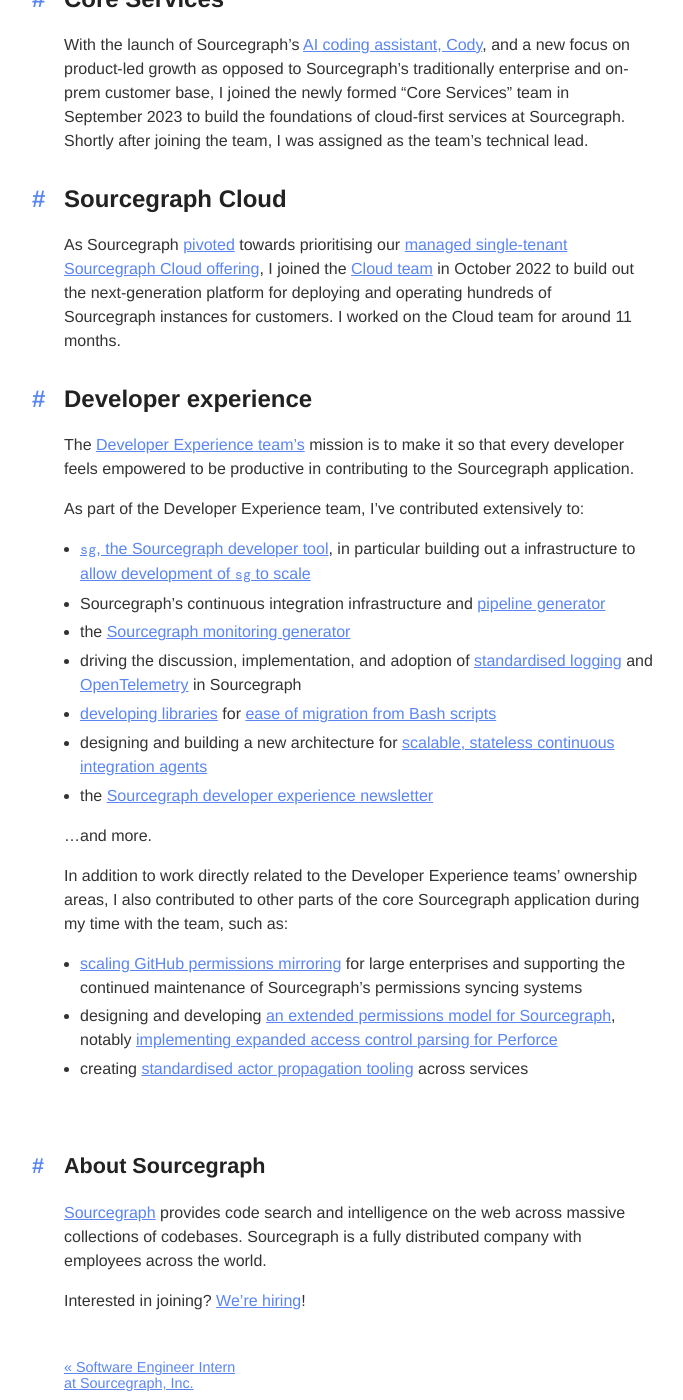
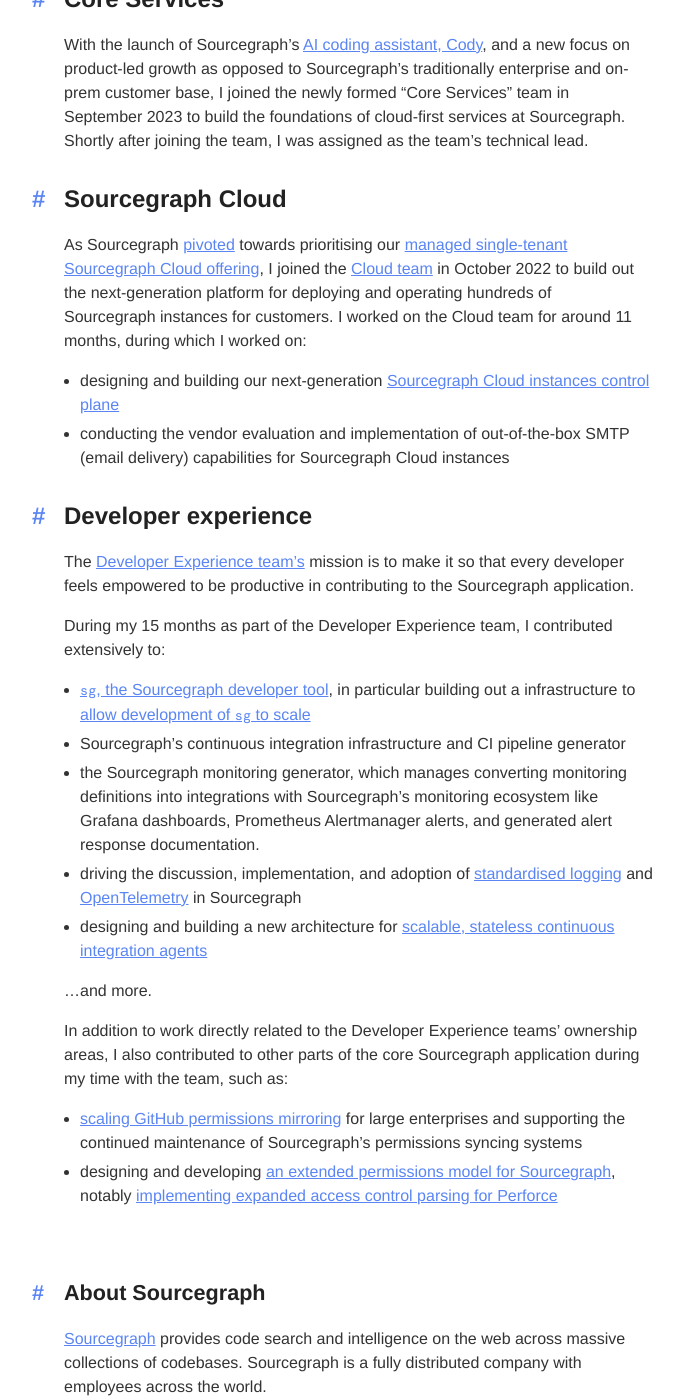
Before and after one commit to bobheadxi/bobheadxi.github.io, a Jekyll site: the page built from content/_experience/2021-7-5-sourcegraph.md, in a window 1280 px wide and 1400 px high, scrolled down 641 px. Shown: the whole window, without its empty margins (288-971 px from the left). Built offline with Jekyll 4.4.1, drawn with Linux system fonts in a browser that asks for light colours; nearby versions of some CDN libraries; emoji names are drawn with the system emoji font; some web fonts are replaced; a style sheet for code colours, icons or effects is not loaded.

Commit message:
fixup highlighted experience

```diff
--- a/content/_experience/2021-7-5-sourcegraph.md
+++ b/content/_experience/2021-7-5-sourcegraph.md
@@ -25,21 +25,22 @@
 
 ## Sourcegraph Cloud
 
-As Sourcegraph [pivoted](https://about.sourcegraph.com/blog/single-tenant-cloud) towards prioritising our [managed single-tenant Sourcegraph Cloud offering](https://docs.sourcegraph.com/cloud), I joined the [Cloud team](https://handbook.sourcegraph.com/departments/cloud/) in October 2022 to build out the next-generation platform for deploying and operating hundreds of Sourcegraph instances for customers. I worked on the Cloud team for around 11 months.
+As Sourcegraph [pivoted](https://about.sourcegraph.com/blog/single-tenant-cloud) towards prioritising our [managed single-tenant Sourcegraph Cloud offering](https://docs.sourcegraph.com/cloud), I joined the [Cloud team](https://handbook.sourcegraph.com/departments/cloud/) in October 2022 to build out the next-generation platform for deploying and operating hundreds of Sourcegraph instances for customers. I worked on the Cloud team for around 11 months, during which I worked on:
+
+- designing and building our next-generation [Sourcegraph Cloud instances control plane](../_posts/2024-6-20-multi-single-tenant.md)
+- conducting the vendor evaluation and implementation of out-of-the-box SMTP (email delivery) capabilities for Sourcegraph Cloud instances
 
 ## Developer experience
 
 The [Developer Experience team's](https://handbook.sourcegraph.com/departments/product-engineering/engineering/enablement/dev-experience) mission is to make it so that every developer feels empowered to be productive in contributing to the Sourcegraph application.
 
-As part of the Developer Experience team, I've contributed extensively to:
+During my 15 months as part of the Developer Experience team, I contributed extensively to:
 
 - [`sg`, the Sourcegraph developer tool](https://docs.sourcegraph.com/dev/background-information/sg), in particular building out a infrastructure to [allow development of `sg` to scale](../_posts/2022-10-10-investing-in-development-of-devx.md)
-- Sourcegraph's continuous integration infrastructure and [pipeline generator](https://sourcegraph.com/notebooks/Tm90ZWJvb2s6MTE3)
-- the [Sourcegraph monitoring generator](https://docs.sourcegraph.com/dev/background-information/observability/monitoring-generator)
+- Sourcegraph's continuous integration infrastructure and CI pipeline generator
+- the Sourcegraph monitoring generator, which manages converting monitoring definitions into integrations with Sourcegraph's monitoring ecosystem like Grafana dashboards, Prometheus Alertmanager alerts, and generated alert response documentation.
 - driving the discussion, implementation, and adoption of [standardised logging](https://github.com/sourcegraph/sourcegraph/pull/33956) and [OpenTelemetry](https://github.com/sourcegraph/sourcegraph/issues/39397) in Sourcegraph
-- [developing libraries](https://github.com/sourcegraph/run) for [ease of migration from Bash scripts](https://github.com/sourcegraph/sourcegraph/blob/main/doc/dev/adr/1652433602-use-go-for-scripting.md)
 - designing and building a new architecture for [scalable, stateless continuous integration agents](../_posts/2022-4-18-stateless-ci.md)
-- the [Sourcegraph developer experience newsletter](https://handbook.sourcegraph.com/departments/product-engineering/engineering/enablement/dev-experience/newsletter)
 
 ...and more.
 
@@ -47,7 +48,6 @@
 
 - [scaling GitHub permissions mirroring](../_posts/2021-10-8-mirroring-github-permissions-at-scale.md) for large enterprises and supporting the continued maintenance of Sourcegraph's permissions syncing systems
 - designing and developing [an extended permissions model for Sourcegraph](https://github.com/sourcegraph/sourcegraph/issues/27916), notably [implementing expanded access control parsing for Perforce](https://github.com/sourcegraph/sourcegraph/pull/26745)
-- creating [standardised actor propagation tooling](https://sourcegraph.com/notebooks/Tm90ZWJvb2s6OTI=) across services
 
 <br />
 
```
